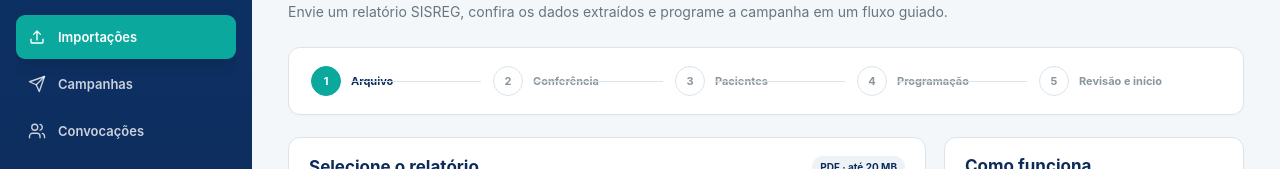
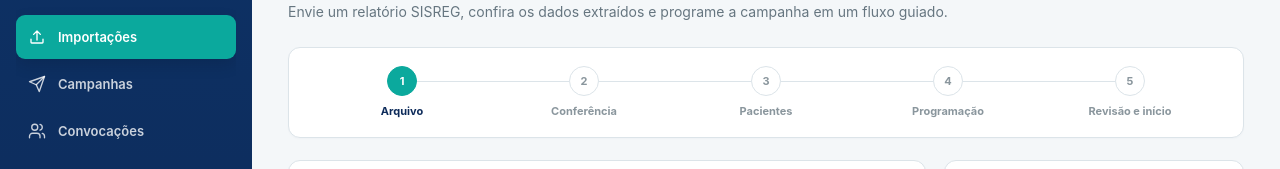
Before and after one commit to adriano2bx/agendasus, a Next.js app in the folder apps/web/: page /importacoes in a window 1280 px wide. Shown: the part 152-321 px from the top of the page. Built offline with nearby package versions, Linux system fonts and the light colour scheme; no server answers; sample sign-in values are in the browser's storage.

Commit message:
Fix step connector alignment

```diff
--- a/apps/web/app/globals.css
+++ b/apps/web/app/globals.css
@@ -970,20 +970,28 @@ tbody tr:hover {
 .step {
   position: relative;
   display: flex;
+  flex-direction: column;
   align-items: center;
-  gap: 10px;
+  gap: 8px;
   color: #8a969d;
   font-size: 11px;
   font-weight: 650;
+  text-align: center;
 }
 .step:not(:last-child)::after {
   content: '';
   position: absolute;
-  left: 40px;
-  right: 12px;
+  z-index: 0;
+  left: calc(50% + 15px);
+  right: calc(-50% + 15px);
   top: 15px;
   height: 1px;
   background: var(--line);
+}
+.step > span:last-child {
+  position: relative;
+  z-index: 1;
+  line-height: 1.35;
 }
 .step-number {
   position: relative;
```
